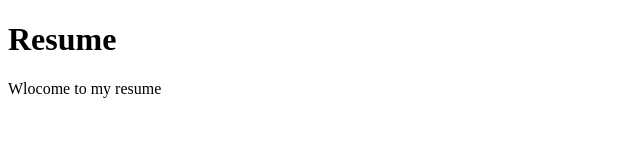
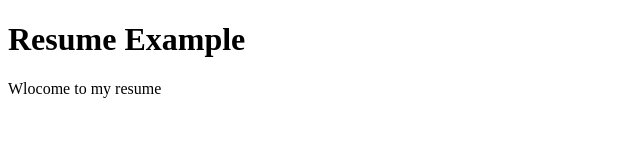
Before and after one commit to SamvruthaShaji/html_resume, a plain HTML site: page dashboard.html in a window 1280 px wide. Shown: the whole page, without its empty margins (0-640 px from the left). Drawn offline with Linux system fonts and the light colour scheme.

Commit message:
feat-dashboard

```diff
--- a/dashboard.html
+++ b/dashboard.html
@@ -3,10 +3,10 @@
 <head>
     <meta charset="UTF-8">
     <meta name="viewport" content="width=device-width, initial-scale=1.0">
-    <title>Document</title>
+    <title>Dashboard</title>
 </head>
 <body>
-    <h1>Resume</h1>
+    <h1>Resume Example</h1>
     <p>Wlocome to my resume</p>
 </body>
 </html>
```
